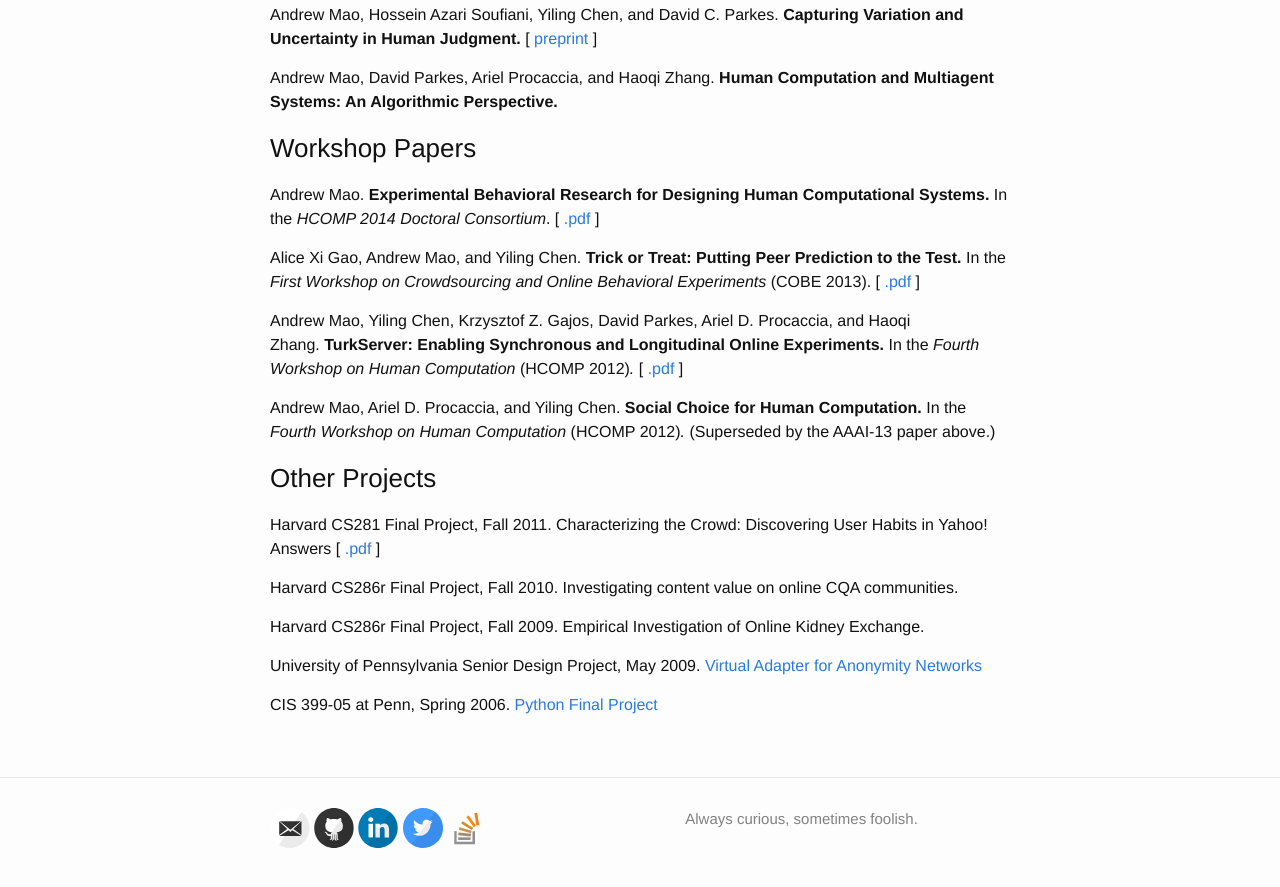
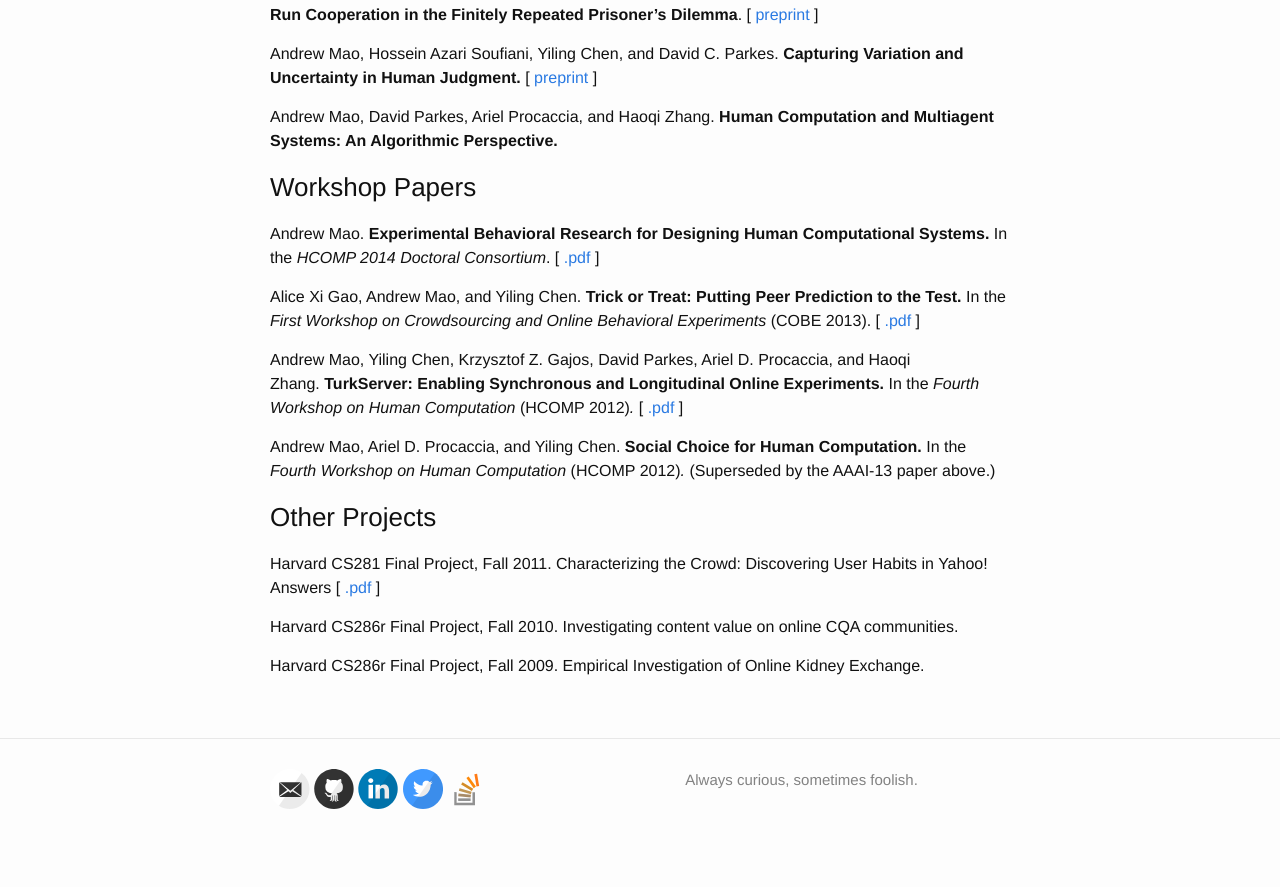
Before and after one commit to mizzao/andrewmao.net, a Jekyll site: the page built from research.md, in a window 1280 px wide and 900 px high, scrolled down 980 px. Shown: the top 887 px of the window. Built offline with Jekyll 4.4.1, drawn with Linux system fonts in a browser that asks for light colours; after the commit the page ends 1841 px from its top, so only the background shows below that; some of the changed text lies outside the part shown.

Commit message:
update papers

```diff
--- a/research.md
+++ b/research.md
@@ -50,7 +55,3 @@ Harvard CS281 Final Project, Fall 2011. Characterizing the Crowd: Discovering Us
 Harvard CS286r Final Project, Fall 2010. Investigating content value on online CQA communities.
 
 Harvard CS286r Final Project, Fall 2009. Empirical Investigation of Online Kidney Exchange.
-
-University of Pennsylvania Senior Design Project, May 2009. [Virtual Adapter for Anonymity Networks](http://www.mizzao.tk/a3_frame)
-
-CIS 399-05 at Penn, Spring 2006. [Python Final Project](http://www.mizzao.tk/cse39905)
```
Also changed, not shown: other parts of research.md (+5 -0 lines).
